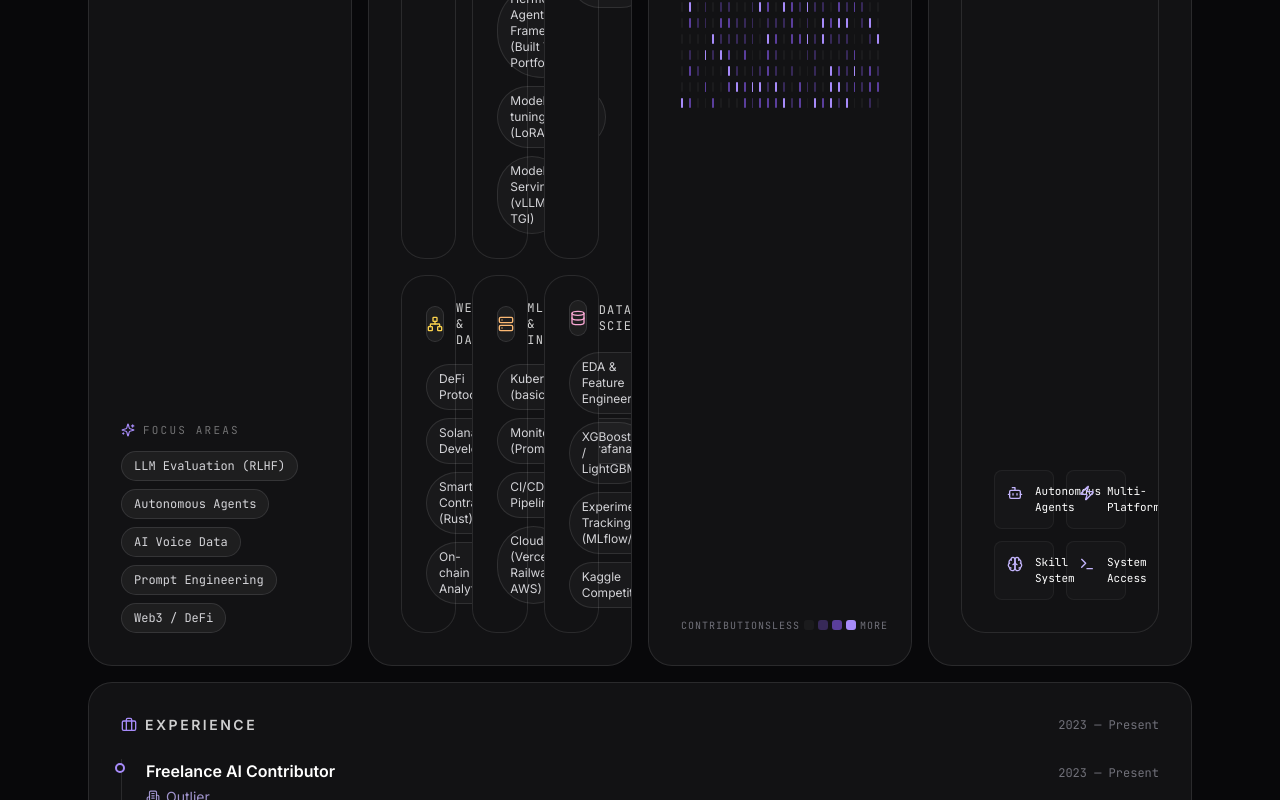
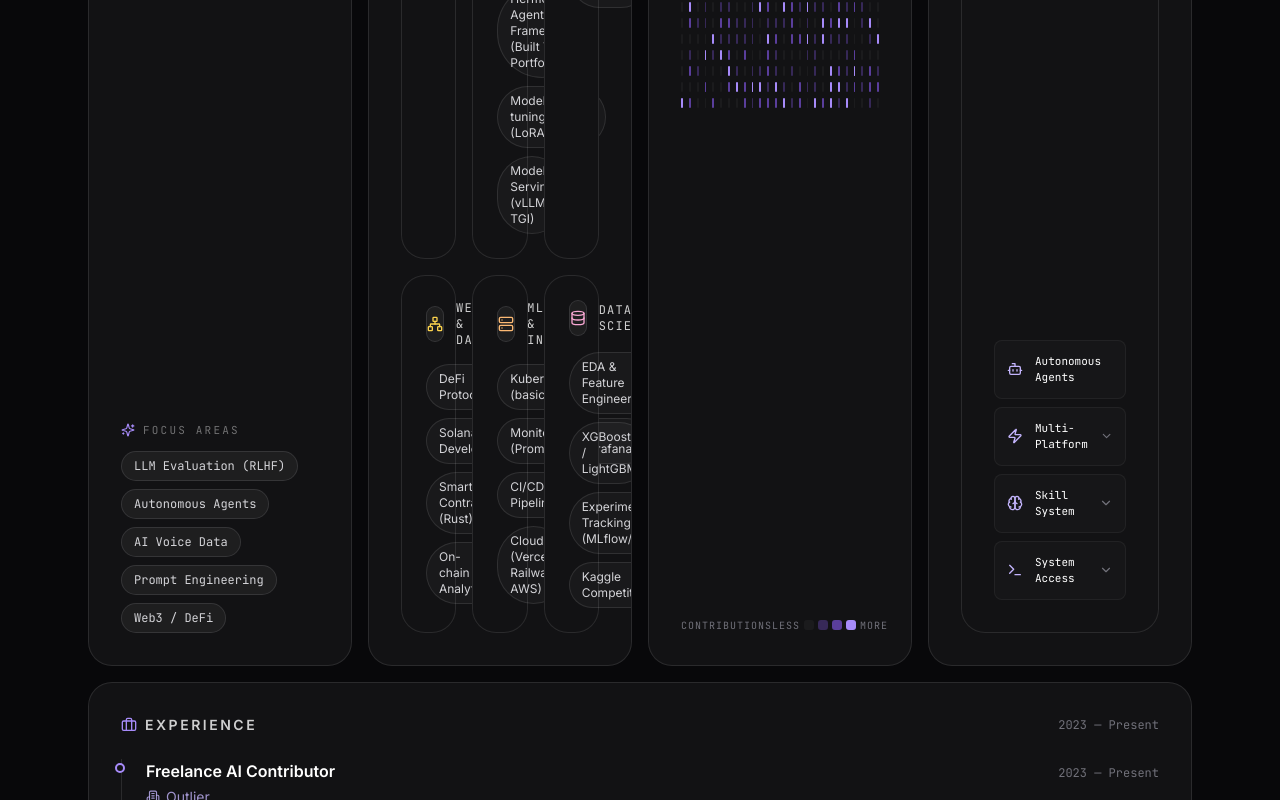
Before and after one commit to cryptboys/portfolio-bento-dark, a Next.js app: page / in a window 1280 px wide. Shown: the part 1087-1887 px from the top of the page. Built offline with nearby package versions, Linux system fonts and the light colour scheme.

Commit message:
feat: HermesCard accordion — click to expand capabilities inline

```diff
--- a/src/components/HermesCard.tsx
+++ b/src/components/HermesCard.tsx
@@ -1,14 +1,35 @@
-import { Bot, Zap, Brain, Terminal, GitBranch, Clock } from "lucide-react";
+"use client";
+
+import { useState } from "react";
+import { Bot, Zap, Brain, Terminal, ChevronDown } from "lucide-react";
 import Reveal from "./Reveal";
 
 const capabilities = [
-  { icon: Bot, label: "Autonomous Agents", desc: "Self-improving agents with persistent memory." },
-  { icon: Zap, label: "Multi-Platform", desc: "Telegram, Discord, Slack, CLI, Webhooks." },
-  { icon: Brain, label: "Skill System", desc: "Extensible skills for any domain." },
-  { icon: Terminal, label: "System Access", desc: "Terminal, browser, file, code execution." },
+  {
+    icon: Bot,
+    label: "Autonomous Agents",
+    desc: "Self-improving agents dengan persistent memory lintas sesi. Belajar dari pengalaman lewat skill, bisa didelegasi kerja paralel ke sub-agent.",
+  },
+  {
+    icon: Zap,
+    label: "Multi-Platform",
+    desc: "Satu agent jalan di Telegram, Discord, Slack, WhatsApp, Signal, Email, CLI, sampai webhooks. Full tool access, bukan cuma chat.",
+  },
+  {
+    icon: Brain,
+    label: "Skill System",
+    desc: "Prosedur reusable disimpan sebagai skill markdown. Skill kustom saya: riset YouTube → NotebookLM → Obsidian, job hunter, RAG SaaS, voice AI, DeFi agent.",
+  },
+  {
+    icon: Terminal,
+    label: "System Access",
+    desc: "Akses penuh ke terminal, browser automation, file ops, code execution, vision, TTS, dan image/video generation.",
+  },
 ];
 
 export default function HermesCard({ className = "", delay = 0 }: { className?: string; delay?: number }) {
+  const [open, setOpen] = useState<string | null>(null);
+
   return (
     <Reveal delay={delay} className={`h-full ${className}`}>
       <div className="card card-hover h-full overflow-hidden p-6 sm:p-8 relative">
@@ -30,19 +51,35 @@ export default function HermesCard({ className = "", delay = 0 }: { className?:
             </div>
           </div>
 
-          <p className="text-sm text-zinc-400 mb-6 flex-1">
-            Portfolio ini dirancang dan dibangun menggunakan Hermes Agent — AI agent framework open-source.
+          <p className="text-sm text-zinc-400 mb-4 flex-1">
+            Portfolio ini dirancang dan dibangun menggunakan Hermes Agent — AI agent framework open-source.{" "}
+            <a href="/hermes" className="text-violet-300 hover:underline font-mono text-xs">
+              Detail →
+            </a>
           </p>
 
-          <div className="grid gap-3 sm:grid-cols-2">
-            {capabilities.map((cap) => (
-              <div key={cap.label} className="flex items-start gap-3 p-3 rounded-lg border border-white/5 bg-white/[0.02]">
-                <cap.icon className="h-4 w-4 text-violet-300 shrink-0 mt-0.5" />
-                <div>
-                  <p className="font-mono text-[11px] text-white">{cap.label}</p>
+          <div className="flex flex-col gap-2">
+            {capabilities.map((cap) => {
+              const isOpen = open === cap.label;
+              return (
+                <div key={cap.label} className="rounded-lg border border-white/5 bg-white/[0.02] overflow-hidden">
+                  <button
+                    type="button"
+                    onClick={() => setOpen(isOpen ? null : cap.label)}
+                    className="w-full flex items-center gap-3 p-3 text-left hover:bg-white/[0.05] transition-colors"
+                  >
+                    <cap.icon className="h-4 w-4 text-violet-300 shrink-0" />
+                    <span className="font-mono text-[11px] text-white flex-1">{cap.label}</span>
+                    <ChevronDown
+                      className={`h-3.5 w-3.5 text-zinc-500 transition-transform ${isOpen ? "rotate-180" : ""}`}
+                    />
+                  </button>
+                  {isOpen && (
+                    <p className="px-3 pb-3 pl-10 text-xs text-zinc-400 leading-relaxed">{cap.desc}</p>
+                  )}
                 </div>
-              </div>
-            ))}
+              );
+            })}
           </div>
         </div>
       </div>
```
